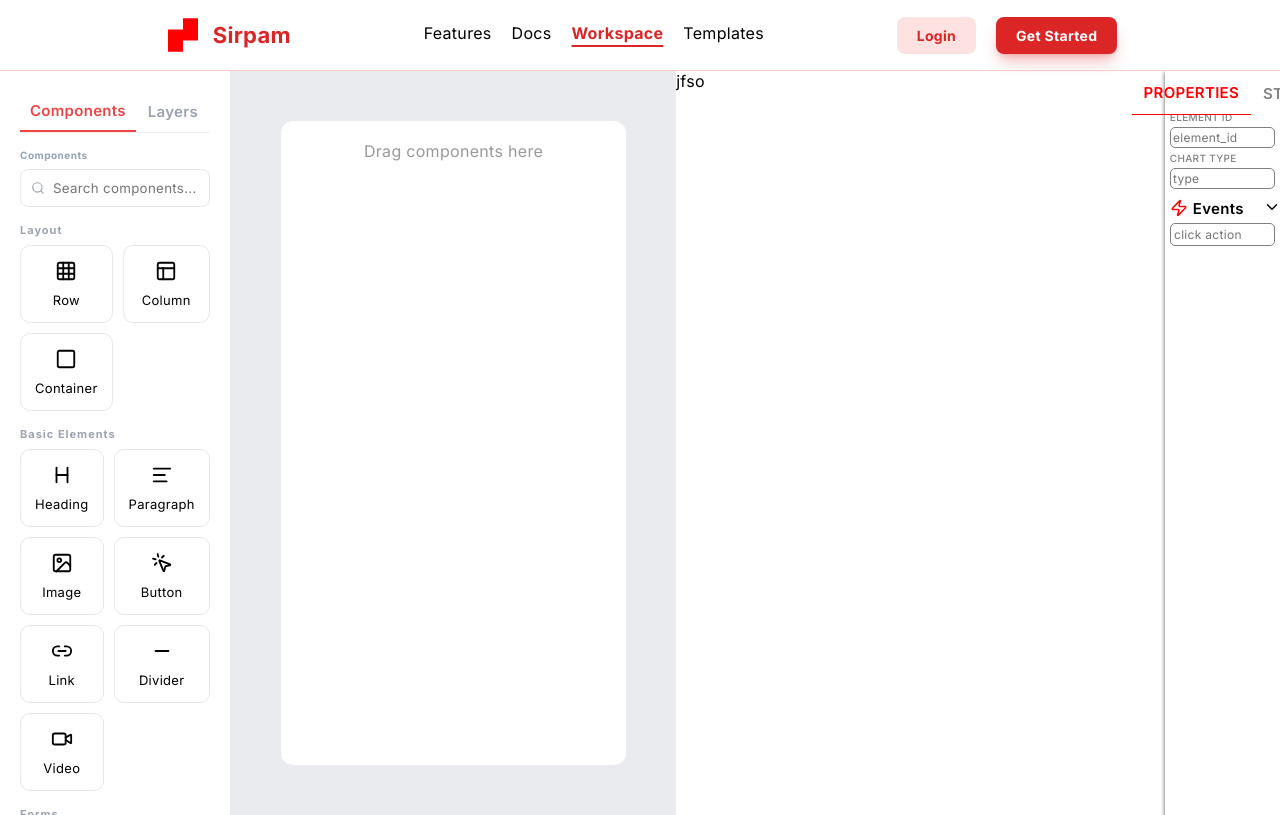
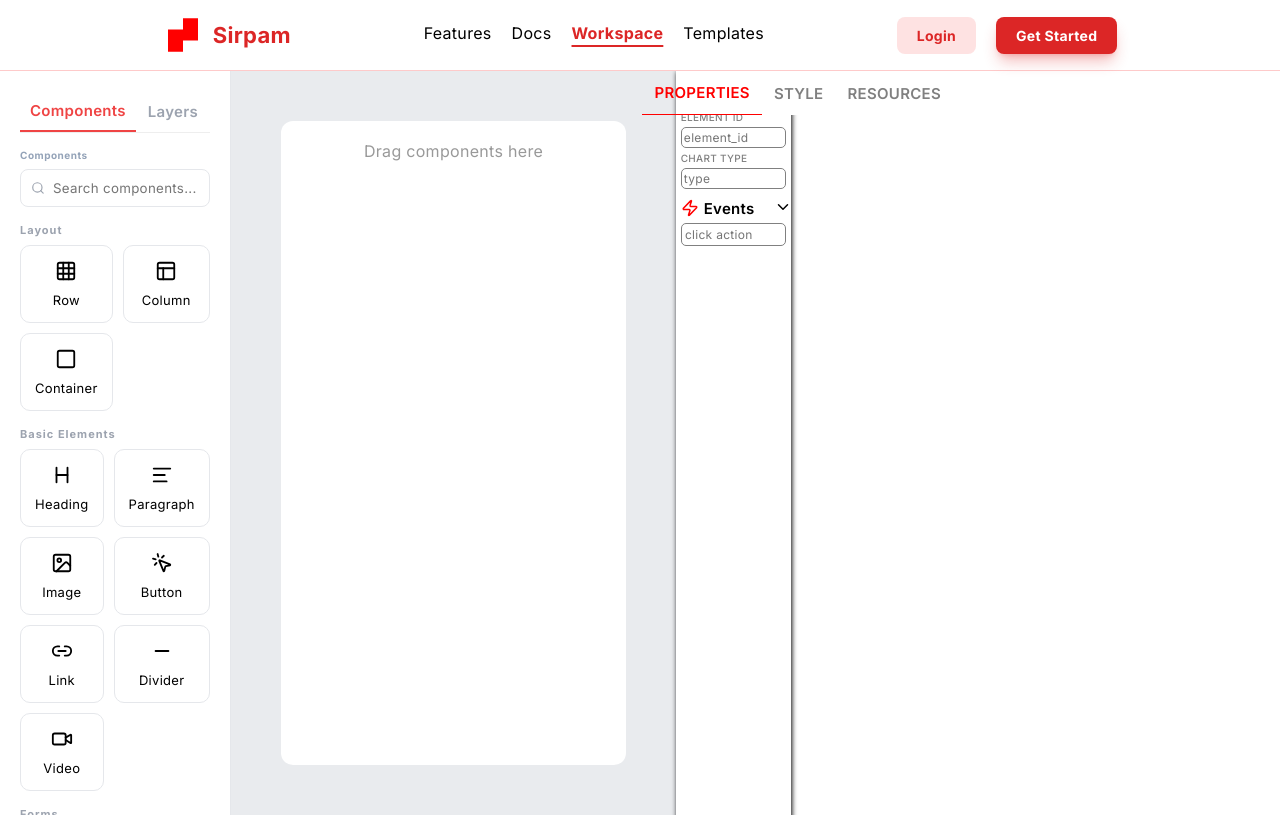
Before and after one commit to PooranaSelvan/UI-Builder, a React (Vite) app in the folder frontend/: page /workspace in a window 1280 px wide. Built offline with nearby package versions, Linux system fonts and the light colour scheme.

Commit message:
Fixed right panel

```diff
--- a/frontend/src/pages/workspace/RightSideBar/RightSideBar.css
+++ b/frontend/src/pages/workspace/RightSideBar/RightSideBar.css
@@ -17,10 +17,6 @@ main {
     width: 100%;
     height: 100dvh;
     display: flex;
-}
-
-.sample {
-    width: 81%;
 }
 
 .right-side-main-bar {
--- a/frontend/src/pages/workspace/RightSideBar/RightSideBar.jsx
+++ b/frontend/src/pages/workspace/RightSideBar/RightSideBar.jsx
@@ -25,7 +25,6 @@ const RightSideBar = () => {
     const [color, setColor] = useState('#dc2626');
     return (
         <main>
-            <div className='sample'>jfso</div>
             <aside className="right-side-main-bar">
                 <div className="button-flex">
                     {["properties", "style", "resources"].map((tab) => (
```
